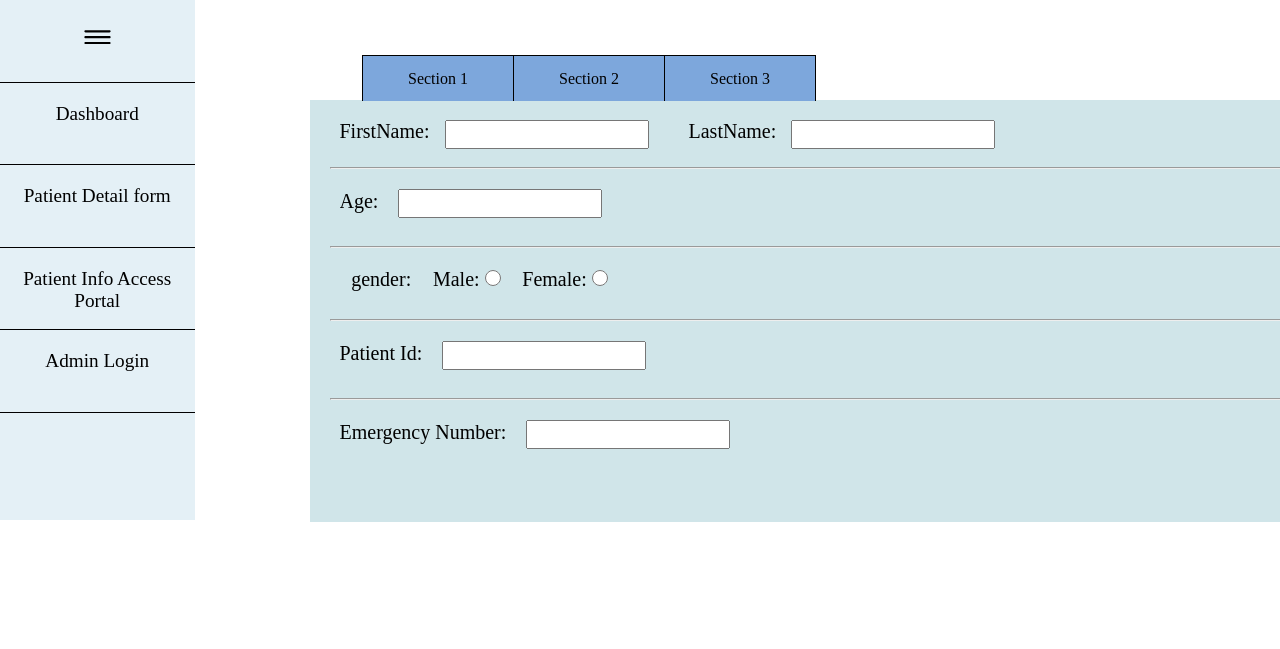
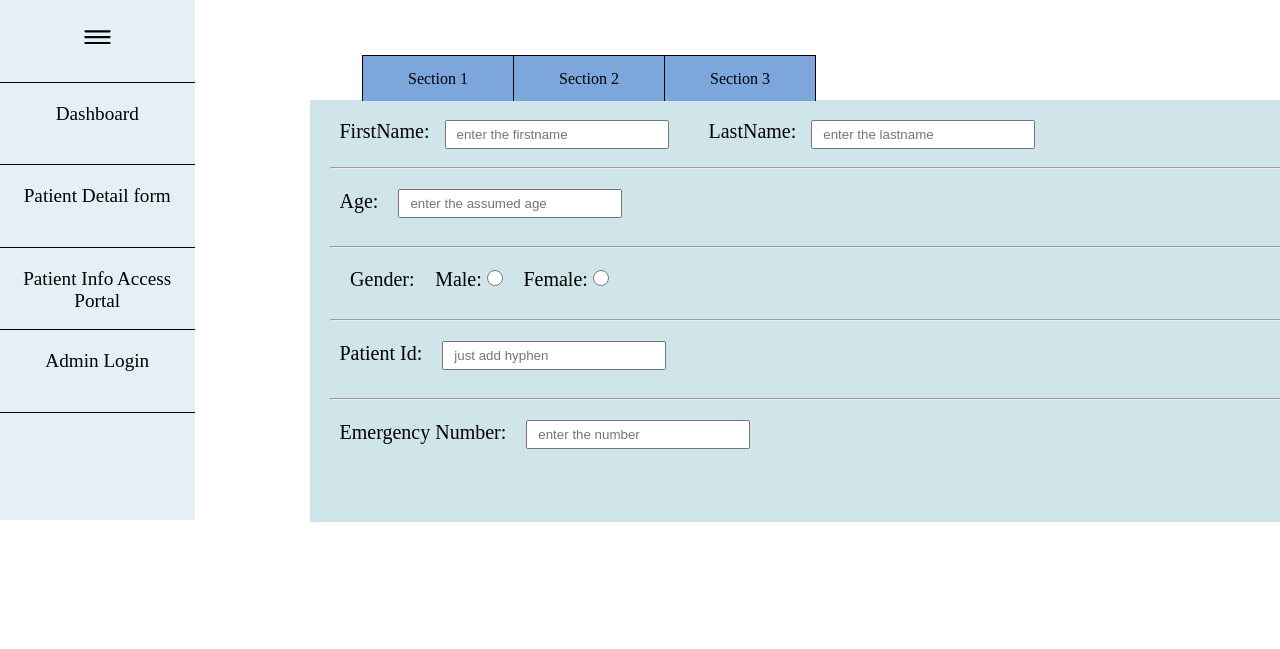
Before and after one commit to ashish-sonagara-2166/IDT, a Flask app: template templates/pateint_detail_form.html in a window 1280 px wide. Shown: the part 85-734 px from the top of the page. Run offline with Flask 3, Linux system fonts and the light colour scheme; the template is opened without the code that fills it, so the values that code supplies are empty.

Commit message:
proper database setup
all detials filled up in pateint form saves properly in database.
improved pateint form , like only 10 digits in emergency number, all feild required so that it does not submit the form empty .

```diff
--- a/main.py
+++ b/main.py
@@ -1,6 +1,5 @@
 from flask import Flask,render_template,request,flash, redirect,url_for
-from database import Patient, engine
-from sqlalchemy.orm import session
+from database import Patient, engine, Session
 
 app = Flask(__name__)
 app.secret_key = "hello"
@@ -39,23 +38,29 @@ def show_details():
 
 @app.route('/submit_patient', methods= ["POST", "GET"])
 def submit_patient():
-    patient_data  = {
+    if request.method == "POST":
+        patient_data  = {
             "firstname" : request.form.get('firstname'),
             "lastname" : request.form.get('lastname'),
             "age" : request.form.get('age'),
             "gender" : request.form.get('gender'),
-            "patientId" : request.form.get('patientId'),
-            "emergency_number" : request.form.get('emergency_number'),
-            "date_n_time" : request.form.get('date_n_time'),
-            "hospital_name" : request.form.get('hospital_name'),
-            "ward_name" : request.form.get('ward_name'),
-            "bed_number" : request.form.get('bed_number'),
-            "condition" : request.form.get('condition'),
-            "funds" : request.form.get('funds'),
+            # "patientId" : request.form.get('patientId'),
+            "emergencyNumber" : request.form.get('emergency_number'),
+            "dateAndTime" : request.form.get('date_n_time'),
+            "hospitalName" : request.form.get('hospital_name'),
+            "wardName" : request.form.get('ward_name'),
+            "bedNumber" : request.form.get('bed_number'),
+            "currentCondition" : request.form.get('condition'),
+            "fundRequired" : request.form.get('funds'),
             "Urgency" : request.form.get('Urgency'),
-            "Initial_info" : request.form.get('Initial_info')
+            "intialDiagnosis" : request.form.get('Initial_info')
         }
-    submit_patient = Patient(patient_data)
+        # USING ** THE FUNCTION TO UNPACK THE DICT AND PASS IT TO THE CLASS
+        submit_patient = Patient(**patient_data)
+        session = Session()
+        session.add(submit_patient)
+        session.commit()
+        return "Patient and its details added SUCCESSFULLY"
 
 if __name__ == '__main__':
     app.run(debug=True)
--- a/templates/Familly_page.html
+++ b/templates/Familly_page.html
@@ -58,7 +58,7 @@
                         <img src="3line.svg" style="height: 35px; width: 35px;">
                     </div>
                     <div class="hr_line">
-                        <a href="login_page.html">Patient Detail form</a>
+                        <a href="/login">Patient Detail form</a>
                     </div>
                     <div class="hr_line">
                         <a href="/family_login">Patient Info Access Portal </a>
--- a/templates/pateint_detail_form.html
+++ b/templates/pateint_detail_form.html
@@ -147,7 +147,7 @@
                     <a href="#">Dashboard</a>
                 </div>
                 <div class="hr_line">
-                    <a href="login_page.html">Patient Detail form</a>
+                    <a href="/login">Patient Detail form</a>
                 </div>
                 <div class="hr_line">
                     <a href="/family_login">Patient Info Access Portal </a>
@@ -161,27 +161,27 @@
                 <div id="section_2">Section 2</div>
                 <div id="section_3">Section 3</div>
             </div>
-            <form action="/submit_patient" method="post">
+            <form action="/submit_patient" method="POST">
                 <div id="first_section">
                     <div class="names">
                         <label for="firstname" style="font-size: 20px;">FirstName: </label>
-                        <input type="text" id="name" name="firstname" style="height: 25px; width: 200px;margin: 0px 40px 0px 15px ;">
+                        <input type="text" id="name" name="firstname" style="height: 25px; width: 200px;margin: 0px 40px 0px 15px ;padding: 0px 10px;" required placeholder="enter the firstname">
                         <br>
                         <label for="lastname" style="font-size: 20px;">LastName: </label>
-                        <input type="text" id="lastname" name="lastname" style="height: 25px; width: 200px;margin: 0px 40px 0px 15px ;">
+                        <input type="text" id="lastname" name="lastname" style="height: 25px; width: 200px;margin: 0px 40px 0px 15px ;padding: 0px 10px;" required placeholder="enter the lastname">
                     </div>
                     <br>
                     <hr>
                     <div class="age">
                         <label for="age" style="font-size: 20px;">Age: </label>
-                        <input type="number" id="age" name="age" style="height: 25px; width: 200px;margin: 20px 40px 10px 15px ;">
+                        <input type="number" id="age" name="age" style="height: 25px; width: 200px;margin: 20px 40px 10px 15px ;padding: 0px 10px;" required placeholder="enter the assumed age">
                         <br>
                     </div>
                     <br>
                     <hr>
                     <div class="gender">
                         <section>
-                            <label for="gender" style="font-size: 20px;">gender: </label>
+                            <label for="gender" style="font-size: 20px;">Gender: </label>
                         </section>
                         <section>
                             <label for="male" style="font-size: 20px;">Male: </label>
@@ -196,13 +196,13 @@
                     <hr>
                     <div class="patient_id">
                         <label for="patientId" style="font-size: 20px;">Patient Id: </label>
-                        <input type="number" id="patientId" name="patientId" style="height: 25px; width: 200px;margin: 0px 40px 0px 15px ;">
+                        <input type="text" id="patientId" name="patientId" style="height: 25px; width: 200px;margin: 0px 40px 0px 15px ;padding: 0px 10px;" required placeholder="just add hyphen">
                     </div>
                     <br>
                     <hr>
                     <div class="contact">
                         <Label for="emergency_number" style="font-size: 20px;">Emergency Number: </Label>
-                        <input type="number" id="emergency_number" name="emergency_number" style="height: 25px; width: 200px;margin: 0px 40px 0px 15px ;">
+                        <input type="number" id="emergency_number" name="emergency_number" style="height: 25px; width: 200px;margin: 0px 40px 0px 15px ;padding: 0px 10px;" required placeholder="enter the number ">
                     </div>
                 </div>
                 <div id="second_section">
@@ -213,20 +213,21 @@
                     <hr>
                     <label for="hospital_name" style="font-size: 20px;">Hospital Name : </label>
                     <input type="text" id="hospital_name" name="hospital_name"
-                        style="height: 25px; width: 200px;margin: 20px 40px 20px 15px ;">
+                        style="height: 25px; width: 200px;margin: 20px 40px 20px 15px ;padding: 0px 10px;" required placeholder="enter the hospital name">
                     <br>
                     <hr>
                     <label for="ward_name" style="font-size: 20px;">Ward/Block Name : </label>
-                    <input type="text" id="ward_name" name="ward_name" style="height: 25px; width: 200px;margin: 20px 40px 20px 15px ;">
+                    <input type="text" id="ward_name" name="ward_name"
+                        style="height: 25px; width: 200px;margin: 20px 40px 20px 15px ;padding: 0px 10px;" required placeholder="enter the ward name/number">
                     <br>
                     <hr>
                     <label for="bed_num" style="font-size: 20px;">Bed Number : </label>
                     <input type="number" id="bed_num" name="bed_number"
-                                    style="height: 25px; width: 200px;margin: 20px 40px 20px 15px ;">
+                        style="height: 25px; width: 200px;margin: 20px 40px 20px 15px ;padding: 0px 10px;" required placeholder="enter the bed number">
                     <br>
                     <hr>
                     <label for="condition" style="font-size: 20px;">Current Condition : </label>
-                    <select name="condition" id="condition"
+                    <select name="condition" id="condition" required
                         style="height: 35px;width: 90px; font-size: 15px;border-radius: 15px;padding: 2PX;margin: 20px 0px 0px 0px;">
                         <option value="critical">Critical</option>
                         <option value="stable">Stable</option>
@@ -235,11 +236,11 @@
                 </div>
                 <div id="third_section">
                     <label for="funds" style="font-size: 20px;">Estimated Funds Required : </label>
-                    <input type="number" id="funds" name="funds" style="height: 25px; width: 200px;margin: 0px 40px 20px 15px ;">
+                    <input type="number" id="funds" name="funds" style="height: 25px; width: 200px;margin: 0px 40px 20px 15px ;padding: 0px 10px;" required placeholder="enter the estimated funds required">
                     <br>
                     <hr>
                     <label for="urgency" style="font-size: 20px;">Urgency Level : </label>
-                    <select name="Urgency" id="urgency"
+                    <select name="Urgency" id="urgency" required
                         style="height: 35px;width: 100px; font-size: 15px;border-radius: 15px;padding: 2PX;margin: 20px 0px 20px 0px;">
                         <option value="immediate">Immediate</option>
                         <option value="Within_24_hours">Within 24 hours</option>
@@ -250,7 +251,7 @@
                     <div style="display: flex;">
                         <label for="initial_info" style="font-size: 20px;margin: 40px 0px 0px 0px;">Initial Diagnosis : </label>
                         <textarea id="initial_info" name="Initial_info"
-                            style="height: 75px; width: 300px; margin: 20px 40px 20px 15px; padding: 10px;"></textarea>
+                            style="height: 75px; width: 300px; margin: 20px 40px 20px 15px; padding: 10px;padding: 0px 10px;" required "></textarea>
                     </div>
                     <br><br><br>
                     <button type="submit" id="login_button">Submit Form</button>
@@ -277,7 +278,7 @@
 
     const section2 = document.getElementById("section_2");
     section2.addEventListener("click", () => {
-           console.log("section 2 clicked");
+        //    console.log("section 2 clicked");
            document.getElementById("first_section").style.display = "none";
            document.getElementById("second_section").style.display = "block";
            section2.style.backgroundColor = "rgb(208, 229, 233)";
@@ -293,5 +294,16 @@
         section2.style.backgroundColor = "rgb(125, 167, 220)";
         section1.style.backgroundColor = "rgb(125, 167, 220)";
     })
+
+    const submit = document.getElementById("login_button");
+    submit.addEventListener("click", (event) => {
+        console.log("checked");
+        const emergency_number = document.getElementById("emergency_number");
+        length = emergency_number.value.length;
+        if (length != 10) {
+            event.preventDefault()
+            alert("enter only 10 digits")
+        }
+    })
 </script>
 </html>
```
Also changed, not shown: database.py (+3 -4 lines), hospital_database.db.
